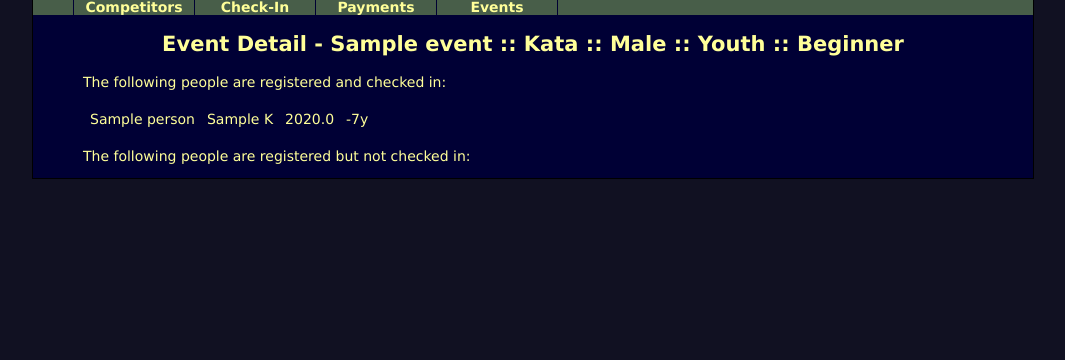
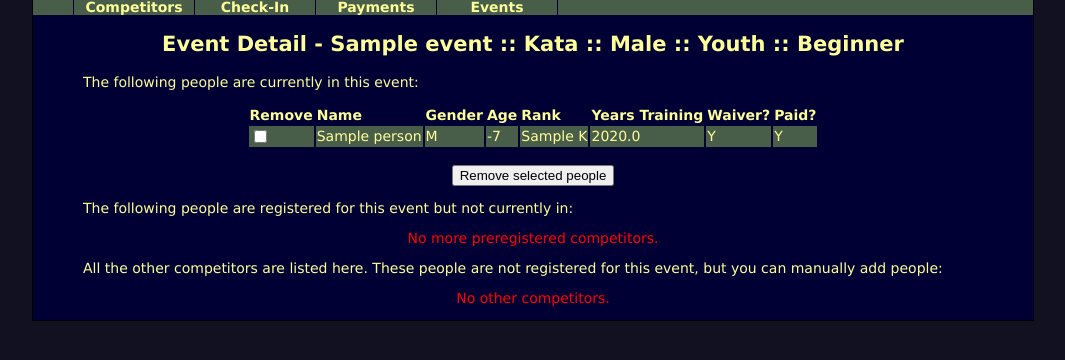
Before and after one commit to piotrf17/battleforboston, a Django app: page /tourny/events/1 in a window 1280 px wide. Shown: the top 360 px of the page, without its empty margins (107-1172 px from the left). Run offline with Django 3.2, Linux system fonts and the light colour scheme; a user stored in the database is signed in; tables that the repository leaves empty hold one stand-in row (values such as "Sample post").

Commit message:
added capability to add/remove people from an event

```diff
--- a/tourny/templates/tourny/event_detail.html
+++ b/tourny/templates/tourny/event_detail.html
@@ -27,33 +27,115 @@
   {% if event.experience == 'L' %}All{% endif %}
 </h2>
 
-<p>The following people are registered and checked in:</p>
-<table cellpadding="5">
-{% for competitor in competitors %}
-{% if competitor.paid and competitor.waiver %}
+<p>The following people are currently in this event:</p>
+<div class="centered">
+{% if event_competitors %}
+<form action="{% url 'tourny:event_remove_competitors' event.pk %}" method="post">
+  {% csrf_token %}
+  <table>
     <tr>
+      <th>Remove</th>
+      <th>Name</th>
+      <th>Gender</th>
+      <th>Age</th>
+      <th>Rank</th>
+      <th>Years Training</th>
+      <th>Waiver?</th>
+      <th>Paid?</th>
+    </tr>
+  {% for competitor in event_competitors %}
+    <tr class="{%cycle 'green' 'blue' %}">
+      <td><input type="checkbox" name="remove" value="{{ competitor.pk }}"/></td>
       <td>{{ competitor.name }}</td>
+      <td>{{ competitor.gender }}</td>
+      <td>{{ competitor.age }}</td>
       <td>{{ competitor.rank }} {{ competitor.kyu_or_dan }}</td>
       <td>{{ competitor.years_training }}</td>
-    <td>{{ competitor.age }}y</td>
+      <td>{% if competitor.waiver %}Y{% else %}N{% endif %}</td>
+      <td>{% if competitor.paid %}Y{% else %}N{% endif %}</td>
     </tr>
-{% endif %}
   {% endfor %}
   </table>
+  <br>
+  <input type="submit" value="Remove selected people">
+</form>
+{% else %}
+<p class="error">No competitors currently in this event.</p>
+{% endif %}
+</div>
 
-<p>The following people are registered but not checked in:</p>
-<table cellpadding="5">
-{% for competitor in competitors %}
-{% if competitor.paid and competitor.waiver %}
-{% else %}
+<p>The following people are registered for this event but not currently in:</p>
+<div class="centered">
+{% if event_competitors_prereg %}
+<form action="{% url 'tourny:event_add_competitors' event.pk %}" method="post">
+  {% csrf_token %}
+  <table>
     <tr>
+      <th>Add</th>
+      <th>Name</th>
+      <th>Gender</th>
+      <th>Age</th>
+      <th>Rank</th>
+      <th>Years Training</th>
+      <th>Waiver?</th>
+      <th>Paid?</th>
+    </tr>
+  {% for competitor in event_competitors_prereg %}
+    <tr class="{%cycle 'green' 'blue' %}">
+      <td><input type="checkbox" name="add" value="{{ competitor.pk }}"/></td>
       <td>{{ competitor.name }}</td>
+      <td>{{ competitor.gender }}</td>
+      <td>{{ competitor.age }}</td>
       <td>{{ competitor.rank }} {{ competitor.kyu_or_dan }}</td>
       <td>{{ competitor.years_training }}</td>
-    <td>{{ competitor.age }}</td>
+      <td>{% if competitor.waiver %}Y{% else %}N{% endif %}</td>
+      <td>{% if competitor.paid %}Y{% else %}N{% endif %}</td>
     </tr>
-{% endif %}
   {% endfor %}
   </table>
+  <br>
+  <input type="submit" value="Add selected people">
+</form>
+{% else %}
+<p class="error">No more preregistered competitors.</p>
+{% endif %}
+</div>
+
+<p>All the other competitors are listed here.  These people are not registered for this event, but you can manually add people:</p>
+<div class="centered">
+{% if other_competitors %}
+<form action="{% url 'tourny:event_add_competitors' event.pk %}" method="post">
+  {% csrf_token %}
+  <table>
+    <tr>
+      <th>Add</th>
+      <th>Name</th>
+      <th>Gender</th>
+      <th>Age</th>
+      <th>Rank</th>
+      <th>Years Training</th>
+      <th>Waiver?</th>
+      <th>Paid?</th>
+    </tr>
+  {% for competitor in other_competitors %}
+    <tr class="{%cycle 'green' 'blue' %}">
+      <td><input type="checkbox" name="add" value="{{ competitor.pk }}"/></td>
+      <td>{{ competitor.name }}</td>
+      <td>{{ competitor.gender }}</td>
+      <td>{{ competitor.age }}</td>
+      <td>{{ competitor.rank }} {{ competitor.kyu_or_dan }}</td>
+      <td>{{ competitor.years_training }}</td>
+      <td>{% if competitor.waiver %}Y{% else %}N{% endif %}</td>
+      <td>{% if competitor.paid %}Y{% else %}N{% endif %}</td>
+    </tr>
+  {% endfor %}
+  </table>
+  <br>
+  <input type="submit" value="Add selected people">
+</form>
+{% else %}
+<p class="error">No other competitors.</p>
+{% endif %}
+</div>
 
 {% endblock %}
--- a/tourny/templates/tourny/events.html
+++ b/tourny/templates/tourny/events.html
@@ -44,7 +44,7 @@
       {% if event.experience == 'A' %}Advanced{% endif %}
       {% if event.experience == 'L' %}All{% endif %}
     </td>
-    <td><a href="{% url 'tourny:event_detail' event.pk %}">Edit</a></td>
+    <td><a href="{% url 'tourny:event_detail' event.pk %}">Competitors</a></td>
   </tr>
   {% endfor %}
 </table>
--- a/tourny/urls.py
+++ b/tourny/urls.py
@@ -19,5 +19,11 @@ urlpatterns = patterns('',
   url(r'^events$', views.event_list, name='event_list'),
   url(r'^events/gen_default$', views.generate_default_events,
       name='generate_default_events'),
-  url(r'^events/(?P<event_id>\d+)$', views.event_detail, name='event_detail')
+  url(r'^events/(?P<event_id>\d+)$', views.event_detail, name='event_detail'),
+  url(r'^events/(?P<event_id>\d+)/remove_competitors',
+      views.event_remove_competitors,
+      name='event_remove_competitors'),
+  url(r'^events/(?P<event_id>\d+)/add_competitors',
+      views.event_add_competitors,
+      name='event_add_competitors'),
 )
--- a/tourny/views.py
+++ b/tourny/views.py
@@ -177,10 +177,8 @@ def generate_default_events(request):
   return HttpResponseRedirect('../events')
 
 
-@login_required
-def event_detail(request, event_id):
-  event = get_object_or_404(m.Event, pk=event_id)
-  competitors = []
+def get_preregistered_for_event(event):
+  """Get the people preregistered for the given event."""
   # Filter by event type and experience level.
   # TODO(piotrf): handle event experience level of "All"
   if event.event_type == 'A':
@@ -188,7 +186,7 @@ def event_detail(request, event_id):
   elif event.event_type == 'U':
     competitors = m.Person.objects.filter(kumite=event.experience)
   else:
-    return HttpResponseRedirect('../events')
+    return []
   # Filter by gender.
   if event.gender != 'B':
     competitors = competitors.filter(gender=event.gender)
@@ -200,6 +198,51 @@ def event_detail(request, event_id):
         (event.age == 'N' and (competitor.age_division() == 'C' or
                                competitor.age_division() == 'O'))):
       filtered_competitors.append(competitor)
-  context = {'event': event,
-             'competitors': filtered_competitors}
+  return filtered_competitors
+
+
+@login_required
+def event_detail(request, event_id):
+  event = get_object_or_404(m.Event, pk=event_id)
+  # We have 3 different sets of competitors:
+  #   event_competitors = people currently in the event
+  #   event_competitors_prereg = registered, but not in the event
+  #   other_competitors = everyone else
+  # The reason is that when the event is opened, some competitors may not have
+  # finished registration yet, and so will not be put in the event unless
+  # manually overridden.
+  event_competitors = event.competitors.all()
+  event_competitors_prereg = []
+  for competitor in get_preregistered_for_event(event):
+    if competitor not in event_competitors:
+      event_competitors_prereg.append(competitor)
+  other_competitors = []
+  for competitor in m.Person.objects.all():
+    if (competitor not in event_competitors and
+        competitor not in event_competitors_prereg):
+      other_competitors.append(competitor)
+  context = {'event' : event,
+             'event_competitors' : event_competitors,
+             'event_competitors_prereg' : event_competitors_prereg,
+             'other_competitors' : other_competitors}
   return render(request, 'tourny/event_detail.html', context)
+
+
+@login_required
+def event_add_competitors(request, event_id):
+  """Add competitors to a given event."""
+  event = get_object_or_404(m.Event, pk=event_id)
+  if request.method == 'POST':
+    for pk in request.POST.getlist('add'):
+      event.competitors.add(pk)
+  return HttpResponseRedirect('../%s' % event_id)
+
+
+@login_required
+def event_remove_competitors(request, event_id):
+  """Remove competitors from a given event."""
+  event = get_object_or_404(m.Event, pk=event_id)
+  if request.method == 'POST':
+    for pk in request.POST.getlist('remove'):
+      event.competitors.remove(pk)
+  return HttpResponseRedirect('../%s' % event_id)
```
Lines whose indentation alone changed are shown as unchanged.
